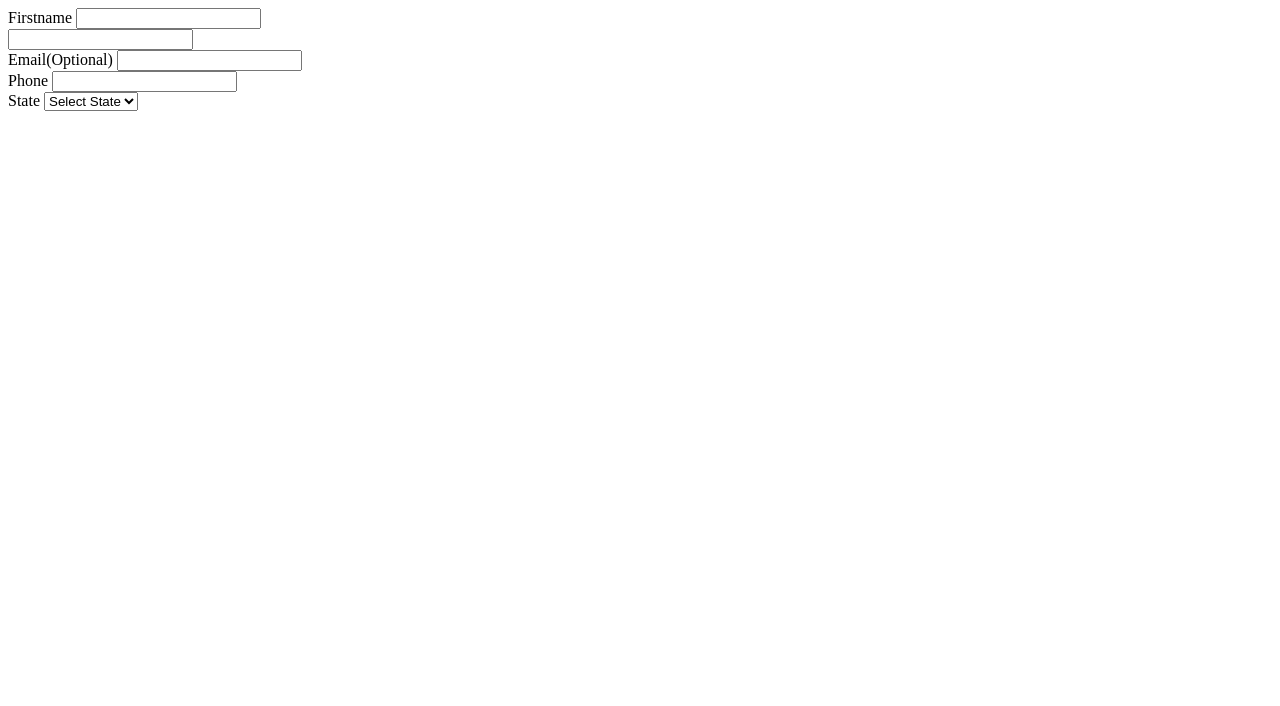
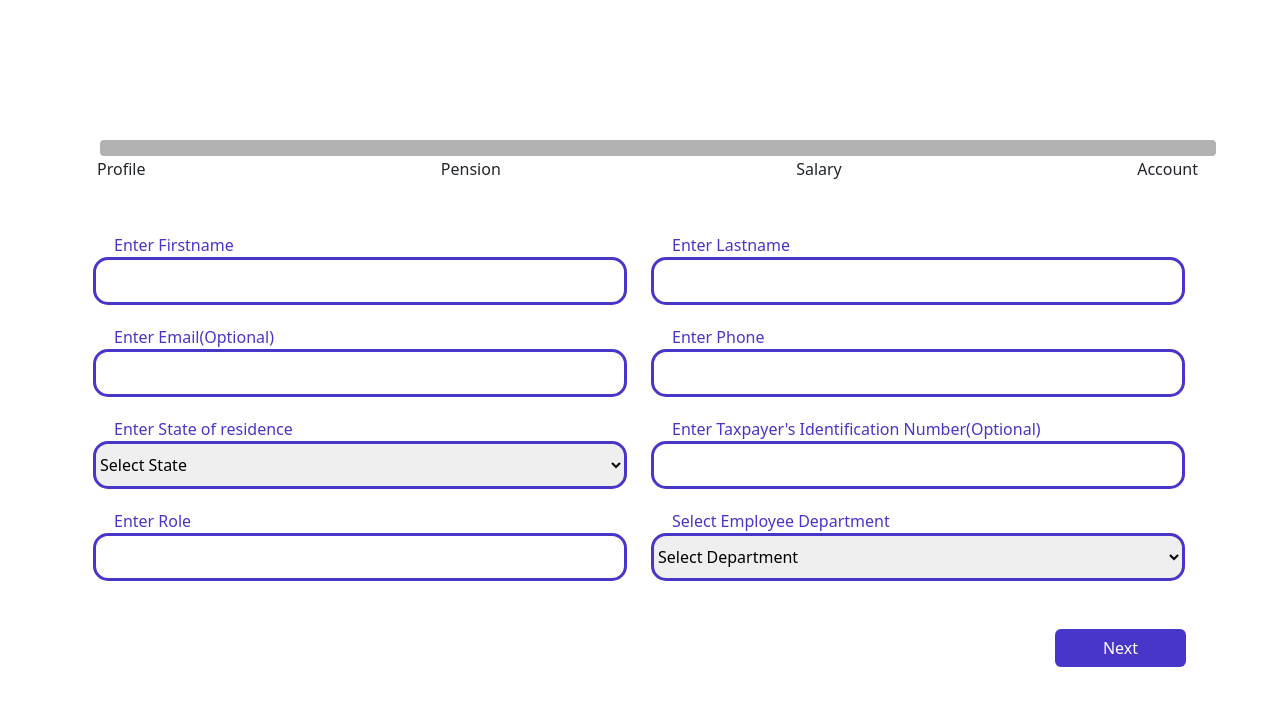
Before and after one commit to rhose1234/progress-form, a plain HTML site: page index.html in a window 1280 px wide. Drawn offline with nearby package versions, Linux system fonts and the light colour scheme.

Commit message:
progress form

```diff
--- a/index.css
+++ b/index.css
@@ -0,0 +1,104 @@
+:root {
+    --prm-color: #4836C8;
+    --prm-gray: #b1b1b1;
+}
+/*  unnecessary */
+body {
+    height: 100vh;
+    display: flex;
+    align-items: center;
+    justify-content: space-evenly;
+  flex-direction:column;
+}
+
+/*  unnecessary finished*/
+
+/* CSS */
+.steps {
+    display: flex;
+    justify-content: space-between;
+    align-items: center;
+    margin-bottom: 2rem;
+    position: relative;
+}
+
+.step-button {
+    border: none;
+    background-color: var(--prm-gray);
+    transition: .4s;
+}
+
+.step-button[aria-expanded="true"] {
+
+}
+
+.done {
+    background-color: var(--prm-color);
+    color: #fff;
+}
+
+.step-item {
+    z-index: 10;
+    text-align: center;
+    margin-left: 15px;
+
+}
+
+#progress {
+  -webkit-appearance:none;
+    position: absolute;
+    width: 100%;
+    z-index: 5;
+
+    margin-left: 18px;
+    margin-bottom: 18px;
+
+    display: flex;
+    height: 1rem;
+    overflow: hidden;
+    font-size: .75rem;
+    background-color: #e9ecef;
+    border-radius: 0.25rem;
+
+
+}
+
+/* to customize progress bar */
+#progress::-webkit-progress-value {
+
+    transition: .5s ease;
+    background-image: linear-gradient(45deg,rgba(255,255,255,.15) 25%,transparent 25%,transparent 50%,rgba(255,255,255,.15) 50%,rgba(255,255,255,.15) 75%,transparent 75%,transparent);
+    background-size: 1rem 1rem;
+
+}
+
+#progress::-webkit-progress-bar {
+    background-color: var(--prm-gray);
+
+}
+.input-group{
+    margin-top: 20px;
+}
+
+input, select{
+    width: 100%;
+    height: 3rem;
+    border: 3px#4836C8 solid !important;
+    border-radius: 15px !important;
+}
+label{
+    margin-left: 20px;
+    color: #4836C8;
+}
+input,::placeholder{
+    color: #000000;
+    padding: 10px !important;
+    font-size: 10px !important;
+}
+.btn{
+    width: 12% !important;
+    text-align: center !important;
+    background-color: #4836C8 !important;
+    color: #ffffff !important;
+
+}
--- a/index.html
+++ b/index.html
@@ -5,36 +5,95 @@
     <meta http-equiv="X-UA-Compatible" content="IE=edge">
     <meta name="viewport" content="width=device-width, initial-scale=1.0">
     <title>add user</title>
-    <link rel="stylesheet" href="progresss.css">
+    <link rel="stylesheet" href="index.css">
+    <link href="https://cdn.jsdelivr.net/npm/bootstrap@5.2.2/dist/css/bootstrap.min.css" rel="stylesheet" integrity="sha384-Zenh87qX5JnK2Jl0vWa8Ck2rdkQ2Bzep5IDxbcnCeuOxjzrPF/et3URy9Bv1WTRi" crossorigin="anonymous">
 </head>
 <body>
 
+
+    <div class="container ">
+        <div class="accordion" id="accordionExample">
+            <div class="steps">
+                <progress id="progress" value=0 max=100 ></progress>
+                <div class="step-item">
+                    <button class="step-button text-center" type="button" data-toggle="collapse"
+                        data-target="#collapseOne" aria-expanded="true" aria-controls="collapseOne">
+                    </button>
+                    <div class="step-title">
+                       Profile
+                    </div>
+                </div>
+                <div class="step-item">
+                    <button class="step-button text-center collapsed" type="button" data-toggle="collapse"
+                        data-target="#collapseTwo" aria-expanded="false" aria-controls="collapseTwo">
+
+                    </button>
+                    <div class="step-title">
+                     Pension
+                    </div>
+                </div>
+                <div class="step-item">
+                    <button class="step-button text-center collapsed" type="button" data-toggle="collapse"
+                        data-target="#collapseThree" aria-expanded="false" aria-controls="collapseThree">
+                    </button>
+                    <div class="step-title">
+                      Salary
+                    </div>
+                </div>
+
+                <div class="step-item">
+                    <button class="step-button text-center collapsed" type="button" data-toggle="collapse"
+                        data-target="#collapseThree" aria-expanded="false" aria-controls="collapseThree">
+                    </button>
+                    <div class="step-title">
+                        Account
+                    </div>
+                </div>
+            </div>
+
+
+
+
 <form action="#" class="form">
-    <div class="form-step form-step-active">
-        <label for="Firstname">Firstname</label>
+
+    <div class="container">
+        <div class="row">
+
+    <div class="col-lg-6">
+
+    <div class="input-group">
+        <label for="Firstname">Enter Firstname</label>
         <input type="text" name="Firstname" id="Firstname">
 
     </div>
+</div>
 
+<div class="col-lg-6">
     <div class="input-group">
-        <label for="lastname"></label>
+        <label for="lastname">Enter Lastname</label>
         <input type="text" name="Lastname" id="Lastname">
     </div>
+</div>
 
+<div class="col-lg-6">
     <div class="input-group">
-        <label for="Email">Email(Optional)</label>
+        <label for="Email">Enter Email(Optional)</label>
         <input type="email" name="Email" id="Email">
     </div>
+</div>
 
+<div class="col-lg-6">
     <div class="input-group">
-        <label for="Phone Number">Phone</label>
+        <label for="Phone Number">Enter Phone</label>
         <input type="number" name="phoneNumber" id="phoneNumber">
     </div>
+</div>
 
+<div class="col-lg-6">
     <div class="input-group">
-        <label for="State">State</label>
-       <select name="State" id="State" >
-        <option>Select State</option>
+        <label for="State">Enter State of residence</label>
+       <select form-select" aria-label="Default select example">
+        <option selected>Select State</option>
         <option>Akwa Ibom</option>
         <option>Anambra</option>
         <option>Bauchi</option>
@@ -70,15 +129,46 @@
         <option>Yobe</option>
         <option>Zamfara</option>
 
-       </select>
+      </select>
     </div>
+</div>
 
+<div class="col-lg-6">
+    <div class="input-group">
+        <label for="Phone Number">Enter Taxpayer's Identification Number(Optional)</label>
+        <input type="number" name="phoneNumber" id="phoneNumber">
+    </div>
+</div>
 
+<div class="col-lg-6">
+    <div class="input-group">
+        <label for="Role ">Enter Role</label>
+        <input type="text" name="Role" id="Role">
+    </div>
+</div>
+
+<div class="col-lg-6">
+    <div class="input-group">
+        <label for="State">Select Employee Department</label>
+       <select form-select" aria-label="Default select example">
+        <option selected>Select Department</option>
+        <option>Audit</option>
+        <option>Account</option>
+
+      </select>
+    </div>
+</div>
+
+<div class="container d-flex justify-content-end mt-5">
+    <a class="btn btn-next ml-auto width-50" href="#">Next</a>
+</div>
 </form>
 
 
+</div>
+</div>
 
-    <script src="progress.js"></script>
+<script src="https://cdn.jsdelivr.net/npm/bootstrap@5.2.2/dist/js/bootstrap.bundle.min.js" integrity="sha384-OERcA2EqjJCMA+/3y+gxIOqMEjwtxJY7qPCqsdltbNJuaOe923+mo//f6V8Qbsw3" crossorigin="anonymous"></script>
 </body>
 
 </html>
```
Also changed, not shown: index.js (+17 -0 lines).
